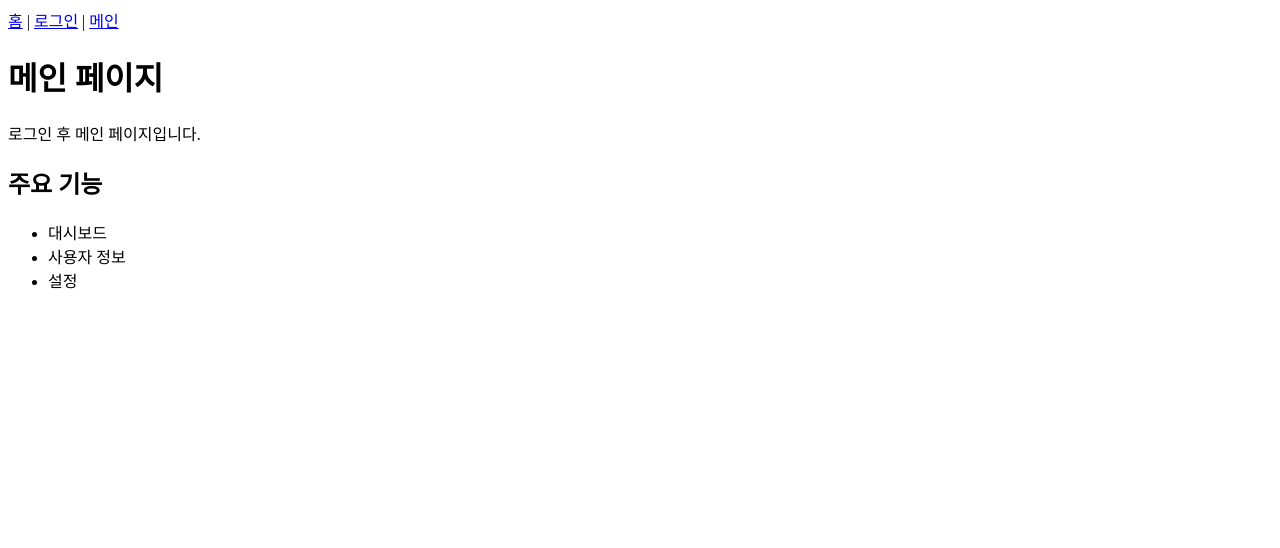
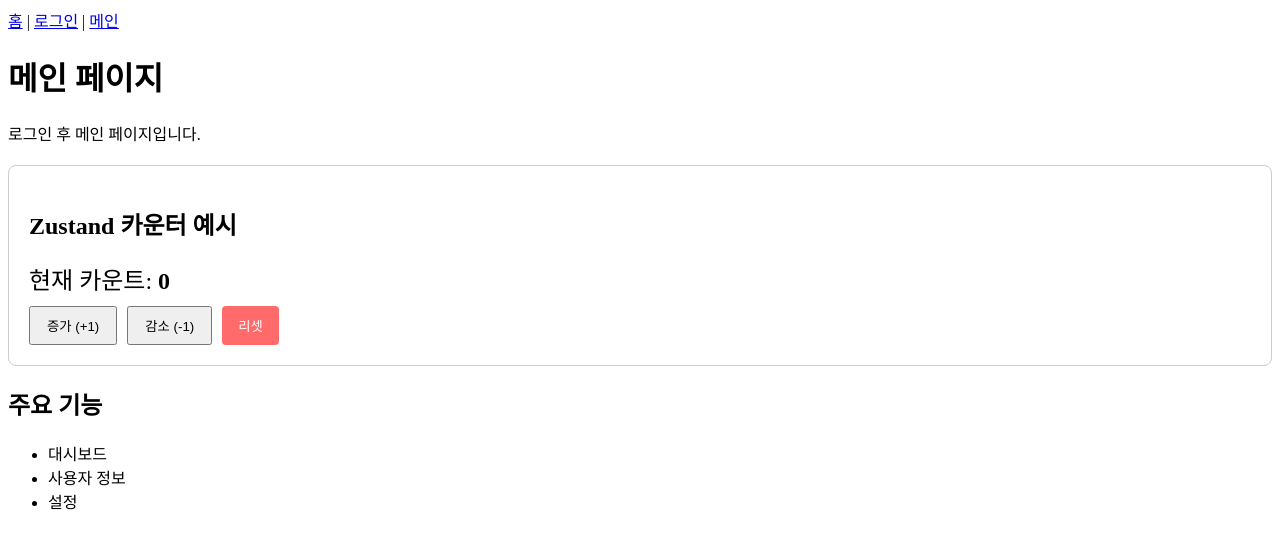
Before and after one commit to sehee-xx/MoneyToad, a React (Vite) app in the folder fe/: page /main in a window 1280 px wide. Shown: the top 548 px of the page. Built offline with nearby package versions, Linux system fonts and the light colour scheme.

Commit message:
feat: zustand test

```diff
--- a/fe/src/pages/MainPage.tsx
+++ b/fe/src/pages/MainPage.tsx
@@ -1,8 +1,31 @@
+import { useCounterStore } from '../store/counterStore'
+
 function MainPage() {
+  const { count, increment, decrement, reset } = useCounterStore();
+
   return (
     <div>
       <h1>메인 페이지</h1>
       <p>로그인 후 메인 페이지입니다.</p>
+
+      <div style={{ margin: '20px 0', padding: '20px', border: '1px solid #ccc', borderRadius: '8px' }}>
+        <h2>Zustand 카운터 예시</h2>
+        <div style={{ fontSize: '24px', marginBottom: '10px' }}>
+          현재 카운트: <strong>{count}</strong>
+        </div>
+        <div style={{ display: 'flex', gap: '10px' }}>
+          <button onClick={increment} style={{ padding: '8px 16px' }}>
+            증가 (+1)
+          </button>
+          <button onClick={decrement} style={{ padding: '8px 16px' }}>
+            감소 (-1)
+          </button>
+          <button onClick={reset} style={{ padding: '8px 16px', backgroundColor: '#ff6b6b', color: 'white', border: 'none', borderRadius: '4px' }}>
+            리셋
+          </button>
+        </div>
+      </div>
+
       <div>
         <h2>주요 기능</h2>
         <ul>
--- /dev/null
+++ b/fe/src/store/counterStore.ts
@@ -0,0 +1,15 @@
+import { create } from 'zustand'
+
+interface CounterState {
+  count: number
+  increment: () => void
+  decrement: () => void
+  reset: () => void
+}
+
+export const useCounterStore = create<CounterState>((set) => ({
+  count: 0,
+  increment: () => set((state) => ({ count: state.count + 1 })),
+  decrement: () => set((state) => ({ count: state.count - 1 })),
+  reset: () => set({ count: 0 }),
+}))
```
